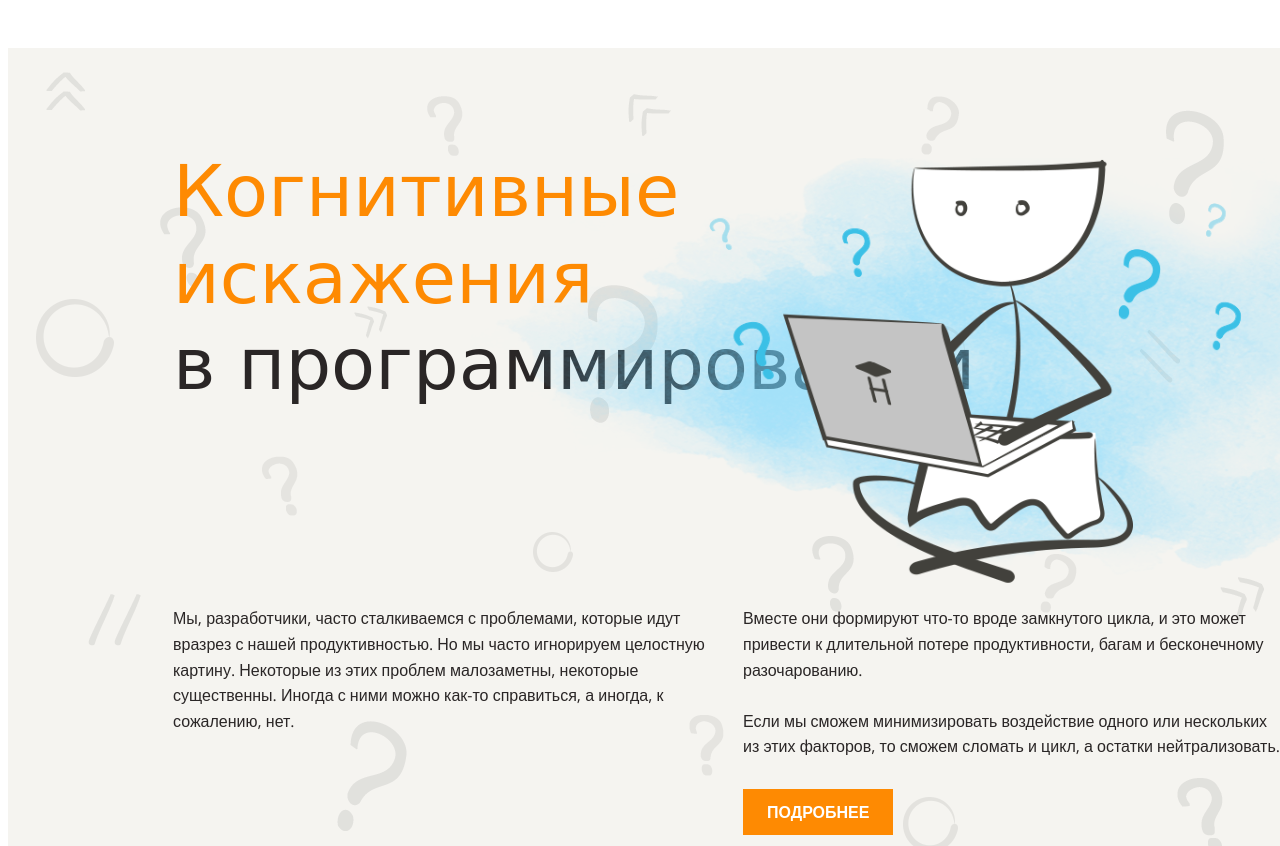
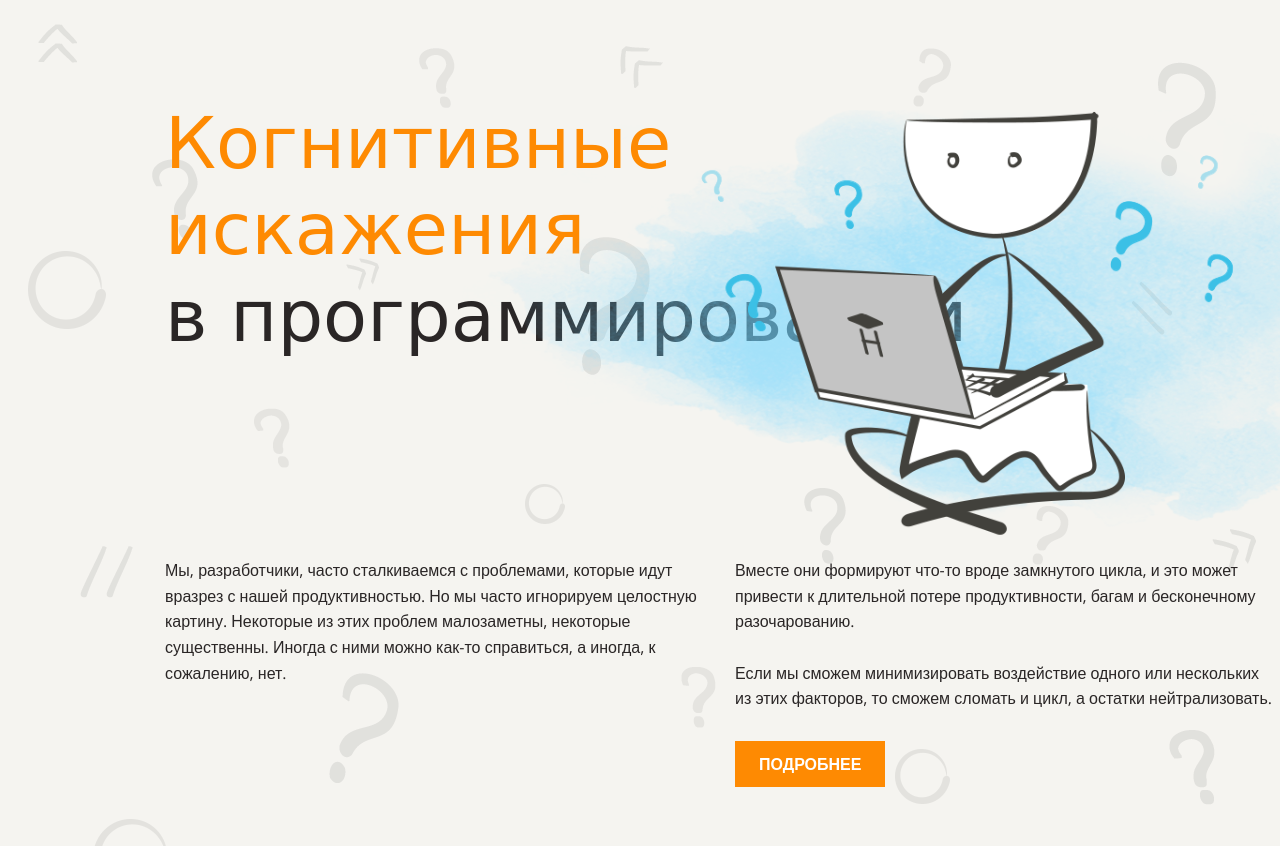
Before and after one commit to Kristofer-can/layout-designer-project-58, a website: page src/index.html in a window 1280 px wide. Shown: the top 846 px of the page. Drawn offline with nearby package versions, Linux system fonts and the light colour scheme; a web font is replaced by a local one.

Commit message:
proverka 8

```diff
--- a/src/file.css
+++ b/src/file.css
@@ -10,13 +10,21 @@
   --blue: #1085c5;
 }
 
+html {
+  margin: 0;
+  padding: 0;
+}
 body {
   width: 1440px;
+  margin: 0;
+  padding: 0;
 }
 
 header,
 main,
 footer {
+  /* padding: 0;
+  margin: 0; */
   font: 16px/1.6em "Open Sans", sans-serif;
   color: var(--dark);
   position: relative;
@@ -88,6 +96,10 @@ h3 {
 .header-title h1,
 .header-title p {
   text-align: left;
+}
+
+.header-title h1 {
+  margin: 0;
 }
 
 .orange {
```
